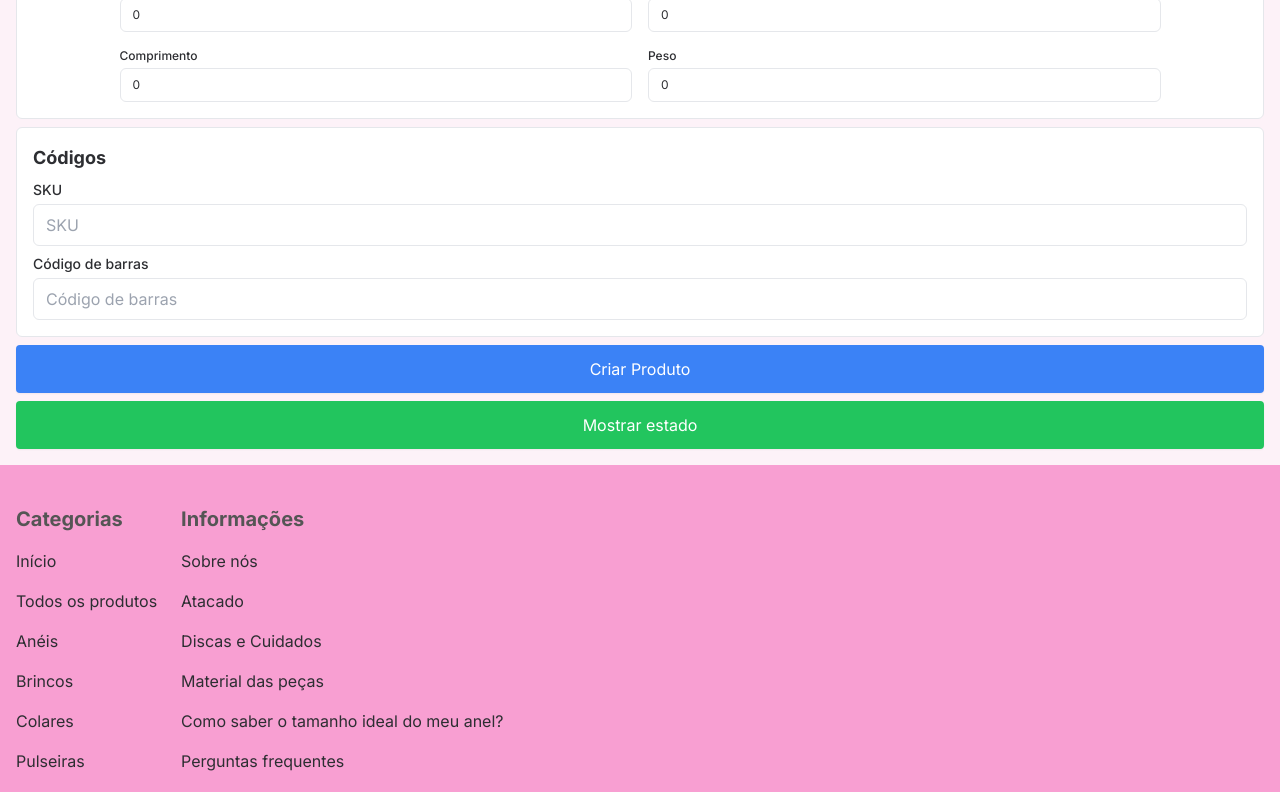
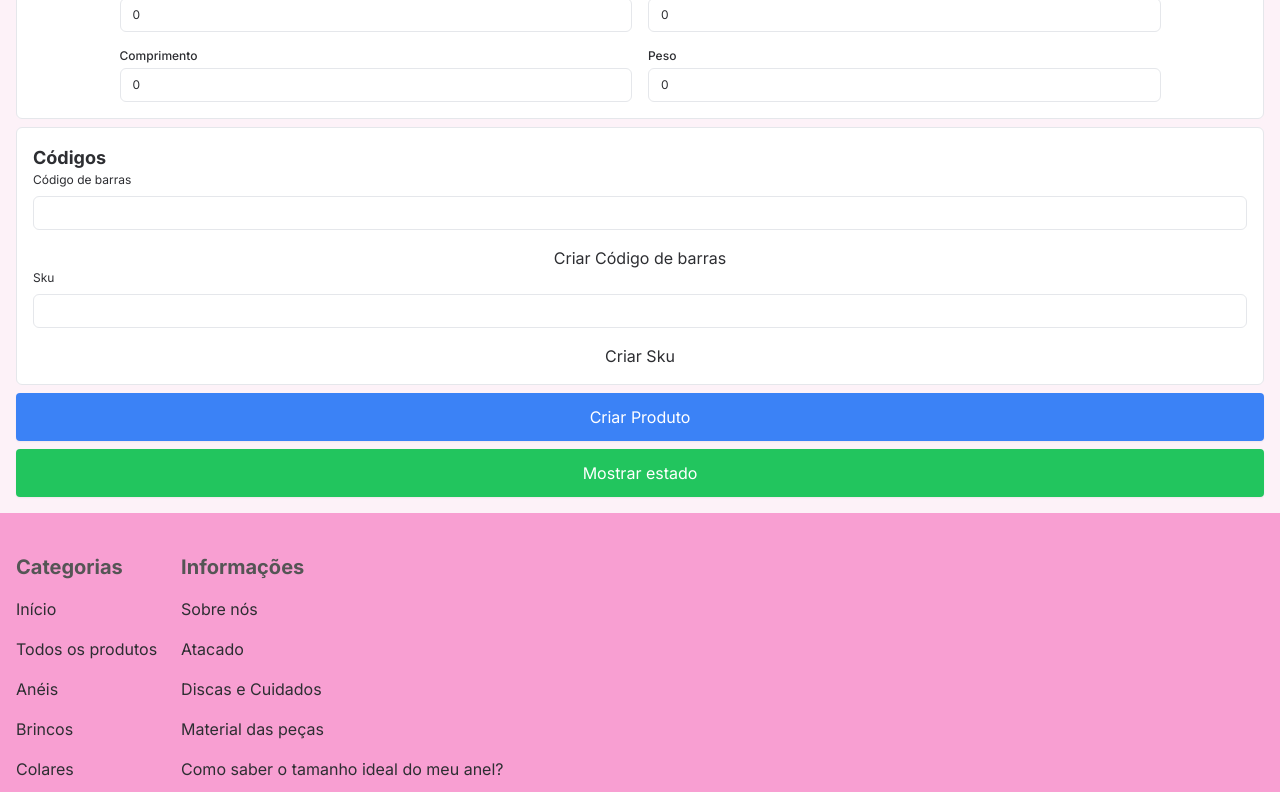
Before and after one commit to cafe51/Alexa-semijoias, a Next.js app in the folder alexa-site/: page /admin/dashboard/1/produtos/novo in a window 1280 px wide. Shown: the part 1580-2372 px from the top of the page. Built offline with nearby package versions, Linux system fonts and the light colour scheme; no server answers; the database is empty.

Commit message:
-CodeSection was turned into a component

```diff
--- a/alexa-site/src/app/admin/dashboard/[adminId]/produtos/ProductEditionForm.tsx
+++ b/alexa-site/src/app/admin/dashboard/[adminId]/produtos/ProductEditionForm.tsx
@@ -137,7 +137,9 @@ export default function ProductEditionForm({ product, useProductDataHandlers, pr
                     />
 
                     <CodesSection
-                        state={ state }
+                        barCode={ state.barcode }
+                        sections={ state.sections }
+                        sku={ state.sku }
                         handleBarcodeChange={ handlers.handleBarcodeChange }
                         handleSkuChange={ handlers.handleSkuChange }
                     />
--- a/alexa-site/src/app/admin/dashboard/[adminId]/produtos/novo/CodesSection.tsx
+++ b/alexa-site/src/app/admin/dashboard/[adminId]/produtos/novo/CodesSection.tsx
@@ -1,45 +1,105 @@
 // app/admin/dashboard/[adminId]/produtos/novo/CodesSection.tsx
-import { StateNewProductType } from '@/app/utils/types';
-import React from 'react';
+import { getRandomBarCode } from '@/app/utils/getRandomBarCode';
+import { getRandomSku } from '@/app/utils/getRandomSku';
+import React, { useEffect, useState } from 'react';
 
 interface CodesSectionProps {
-    state: StateNewProductType;
+    sections: string[];
+    barCode?: string;
+    sku?: string;
     handleSkuChange: (sku: string) => void;
     handleBarcodeChange: (barcode: string) => void;
+    customProperties?: { [key: string]: string; };
+    totalProductVariationsCreated?: number;
 }
 
 export default function CodesSection({
-    state,
     handleSkuChange,
+    sections,
+    barCode,
+    sku,
     handleBarcodeChange,
+    customProperties,
+    totalProductVariationsCreated,
 }: CodesSectionProps){
+    const [skuGenerateErrorMessage, setSkuGenerateErrorMessage] = useState<string>();
+
+    useEffect(() => {
+        if(customProperties) {
+            if(sections.length > 0 || Object.values(customProperties).some(pvcp => pvcp === '')) {
+                setSkuGenerateErrorMessage(undefined);
+            }
+        }
+
+    }, [customProperties, sections]);
+
+    const setRandomSku = () => {
+        // verificar se há sessão vazia
+        if(sections.length < 1) {
+            setSkuGenerateErrorMessage('Escolha a sessão antes de gerar o sku');
+            return;
+        }
+
+        // verificar se código de barras está vazio
+        if(!barCode || barCode.length < 1) {
+            setSkuGenerateErrorMessage('Preencha o código de barras antes de gerar o sku');
+            return;
+        }
+
+        // verificar se alguma propriedade está vazia
+        if(customProperties) {
+            for (const property in customProperties) {
+                if(customProperties[property] === '') {
+                    setSkuGenerateErrorMessage(`Preencha ${ property } antes de gerar o sku`);
+                    return;
+                }
+            }
+        }
+
+        const skuGenerated = getRandomSku(sections, barCode);
+
+        handleSkuChange(skuGenerated);
+        setSkuGenerateErrorMessage(undefined);
+
+    };
+
+    const setRandomBarCode = () => {
+        setSkuGenerateErrorMessage(undefined);
+        const randomBarcode = getRandomBarCode(totalProductVariationsCreated ? totalProductVariationsCreated : 0);
+        handleBarcodeChange(randomBarcode);
+    };
+
+
+    const barCodeAndSku = [
+        { propertyName: 'código de barras', propertyValue: barCode ? barCode : '', setProperty: handleBarcodeChange, setRandom: setRandomBarCode  },
+        { propertyName: 'sku', propertyValue: sku ? sku : '', setProperty: handleSkuChange, setRandom: setRandomSku },
+    ];
+
     return (
-        <section className="p-4 border rounded-md bg-white">
+        <section className='p-4 border rounded-md bg-white'>
             <h2 className="text-lg font-bold">Códigos</h2>
-            <div className="mt-2">
-                <label className="block text-sm font-medium" htmlFor='sku'>SKU</label>
-                <input
-                    id='sku'
-                    name='sku'
-                    type="text"
-                    value={ state.sku ? state.sku : '' }
-                    onChange={ (e) => handleSkuChange(e.target.value) }
-                    className="mt-1 block w-full px-3 py-2 border rounded-md"
-                    placeholder="SKU"
-                />
-            </div>
-            <div className="mt-2">
-                <label className="block text-sm font-medium" htmlFor='barcode'>Código de barras</label>
-                <input
-                    id='barcode'
-                    name='barcode'
-                    type="text"
-                    value={ state.barcode ? state.barcode : '' }
-                    onChange={ (e) => handleBarcodeChange(e.target.value) }
-                    className="mt-1 block w-full px-3 py-2 border rounded-md"
-                    placeholder="Código de barras"
-                />
-            </div>
+
+            { barCodeAndSku.map(({ propertyName, propertyValue, setProperty, setRandom }, index) => {
+                return (
+                    <div key={ index } className='flex flex-col gap-2 w-full'>
+                        <label className="text-xs" htmlFor={ propertyName }>{ propertyName.charAt(0).toUpperCase() + propertyName.slice(1) }</label>
+                        <input
+                            className="text-xs px-3 py-2 border rounded-md "
+                            id={ propertyName }
+                            name={ propertyName }
+                            type="text"
+                            value={ propertyValue }
+                            onChange={ (e) => {
+                                setSkuGenerateErrorMessage(undefined);
+                                setProperty(e.target.value);
+                            } }
+                            placeholder=''
+                        />
+                        <span className='text-xs text-red-500'>{ propertyName === 'sku' && skuGenerateErrorMessage }</span>
+                        <button onClick={ () => setRandom() }>Criar { propertyName.charAt(0).toUpperCase() + propertyName.slice(1) }</button>
+                    </div>
+                );
+            }) }
         </section>
     );
 }
--- a/alexa-site/src/app/admin/dashboard/[adminId]/produtos/novo/VariationSection/InputStandartProperties.tsx
+++ b/alexa-site/src/app/admin/dashboard/[adminId]/produtos/novo/VariationSection/InputStandartProperties.tsx
@@ -1,8 +1,7 @@
-import { getRandomBarCode } from '@/app/utils/getRandomBarCode';
-import { getRandomSku } from '@/app/utils/getRandomSku';
 import { transformTextInputInNumber } from '@/app/utils/transformTextInputInNumber';
 import { VariationProductType } from '@/app/utils/types';
-import { Dispatch, SetStateAction, useEffect, useState } from 'react';
+import { Dispatch, SetStateAction } from 'react';
+import CodesSection from '../CodesSection';
 
 interface InputStandartPropertiesFormProps {
     sections: string[];
@@ -45,55 +44,12 @@ export default function InputStandartProperties({
     setBarCode,
 }: InputStandartPropertiesFormProps) {
     const dimensionProperties = Object.keys(dimensions);
-    const [skuGenerateErrorMessage, setSkuGenerateErrorMessage] = useState<string>();
 
-    useEffect(() => {
-        if(sections.length > 0 || Object.values(productVariationState.customProperties).some(pvcp => pvcp === '')) {
-            setSkuGenerateErrorMessage(undefined);
-        }
 
-    }, [productVariationState.customProperties, sections]);
-
-    const setRandomSku = () => {
-        // verificar se há sessão vazia
-        if(sections.length < 1) {
-            setSkuGenerateErrorMessage('Escolha a sessão antes de gerar o sku');
-            return;
-        }
-
-        // verificar se alguma propriedade está vazia
-        for (const property in productVariationState.customProperties) {
-            if(productVariationState.customProperties[property] === '') {
-                setSkuGenerateErrorMessage(`Preencha ${ property } antes de gerar o sku`);
-                return;
-            }
-        }
-
-        // verificar se código de barras está vazio
-        if(barCode.length < 1) {
-            setSkuGenerateErrorMessage('Preencha o código de barras antes de gerar o sku');
-            return;
-        }
-
-        const skuGenerated = getRandomSku(sections, productVariationState.customProperties, barCode);
-
-        setSku(skuGenerated);
-        setSkuGenerateErrorMessage(undefined);
-
-    };
 
     const estoqueAndPeso = [
         { propertyName: 'estoque', propertyValue: estoque, setProperty: setEstoque },
         { propertyName: 'peso',propertyValue: peso, setProperty: setPeso },
-    ];
-
-    const barCodeAndSku = [
-        { propertyName: 'código de barras', propertyValue: barCode, setProperty: setBarCode, setRandom: () => {
-            setSkuGenerateErrorMessage(undefined);
-            const randomBarcode = getRandomBarCode(totalProductVariationsCreated);
-            setBarCode(randomBarcode);
-        } },
-        { propertyName: 'sku', propertyValue: sku, setProperty: setSku, setRandom: setRandomSku },
     ];
 
     return(
@@ -139,29 +95,15 @@ export default function InputStandartProperties({
                 }) }
             </div>
 
-            <div className='flex flex-col gap-2 w-full py-2 justify-self-start border-t-2 border-gray-200'>
-                { barCodeAndSku.map(({ propertyName, propertyValue, setProperty, setRandom }, index) => {
-                    return (
-                        <div key={ index } className='flex flex-col gap-2 w-full'>
-                            <label className="text-xs" htmlFor={ propertyName }>{ propertyName.charAt(0).toUpperCase() + propertyName.slice(1) }</label>
-                            <input
-                                className="text-xs px-3 py-2 border rounded-md "
-                                id={ propertyName }
-                                name={ propertyName }
-                                type="text"
-                                value={ propertyValue }
-                                onChange={ (e) => {
-                                    setSkuGenerateErrorMessage(undefined);
-                                    setProperty(e.target.value);
-                                } }
-                                placeholder=''
-                            />
-                            <span className='text-xs text-red-500'>{ propertyName === 'sku' && skuGenerateErrorMessage }</span>
-                            <button onClick={ () => setRandom() }>Criar { propertyName.charAt(0).toUpperCase() + propertyName.slice(1) }</button>
-                        </div>
-                    );
-                }) }
-            </div>
+            <CodesSection
+                handleBarcodeChange={ setBarCode }
+                handleSkuChange={ setSku }
+                sections={ sections }
+                barCode={ barCode }
+                sku={ sku }
+                customProperties={ productVariationState.customProperties }
+                totalProductVariationsCreated={ totalProductVariationsCreated }
+            />
         </section>
     );
 }
--- a/alexa-site/src/app/hooks/useProductConverter.ts
+++ b/alexa-site/src/app/hooks/useProductConverter.ts
@@ -47,7 +47,7 @@ export function useProductConverter() {
             productVariations: editableProduct.productVariations.map((pv, index) => {
                 const codigoDeBarra = (pv.defaultProperties.barcode && pv.defaultProperties.barcode.length > 0) ? pv.defaultProperties.barcode : getRandomBarCode(index);
 
-                const skuGenerated = pv.defaultProperties.sku ? pv.defaultProperties.sku : getRandomSku(editableProduct.sections, pv.customProperties, codigoDeBarra);
+                const skuGenerated = pv.defaultProperties.sku ? pv.defaultProperties.sku : getRandomSku(editableProduct.sections, codigoDeBarra, pv.customProperties);
 
                 // eslint-disable-next-line @typescript-eslint/no-unused-vars
                 const { imageIndex, ...restOfDefaultProperties } = pv.defaultProperties;
@@ -70,8 +70,8 @@ export function useProductConverter() {
 
     const hasNoProductVariations = (editableProduct: StateNewProductType, imageUrls: string[], productId: string): ProductBundleType => {
         const codigoDeBarra = (editableProduct.barcode && editableProduct.barcode.length > 0) ? editableProduct.barcode : getRandomBarCode(0);
-
-        const skuGenerated = editableProduct.sku ? editableProduct.sku : getRandomSku(editableProduct.sections, editableProduct.productVariations[0].customProperties, codigoDeBarra);
+        const customProperties = editableProduct.productVariations[0].customProperties;
+        const skuGenerated = editableProduct.sku ? editableProduct.sku : getRandomSku(editableProduct.sections, codigoDeBarra, customProperties);
 
         return {
             ...editableProduct,
--- a/alexa-site/src/app/utils/getRandomSku.ts
+++ b/alexa-site/src/app/utils/getRandomSku.ts
@@ -2,12 +2,14 @@ function removerAcentos(str: string) {
     return str.normalize('NFD').replace(/[\u0300-\u036f]/g, '');
 }
 
-export const getRandomSku = (sections: string[], customProperties: { [key: string]: string; }, barCode: string) => {
+export const getRandomSku = (sections: string[], barCode: string, customProperties?: { [key: string]: string; }) => {
     const sectionsClone = [...sections];
     const sectionNamesForSku = sectionsClone.map((section) => section.slice(0,3)).join('');
     let skuString = sectionNamesForSku;
-    for (const property in customProperties) {
-        skuString += property.slice(0, 3) + customProperties[property].slice(0, 3);
+    if(customProperties) {
+        for (const property in customProperties) {
+            skuString += property.slice(0, 3) + customProperties[property].slice(0, 3);
+        }
     }
     // [{cor: amarelo, tamanho: 14}, {cor: amarelo, tamanho: 16}, {cor: verde, tamanho: 14}]
     // [coramtam14, coramtam16, corvertam14]
```
